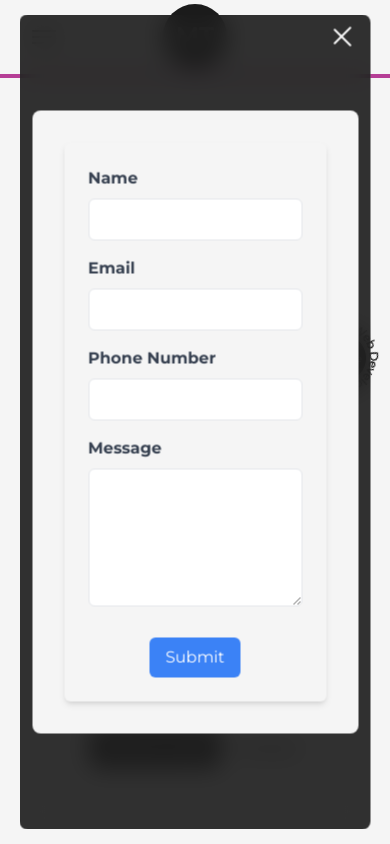
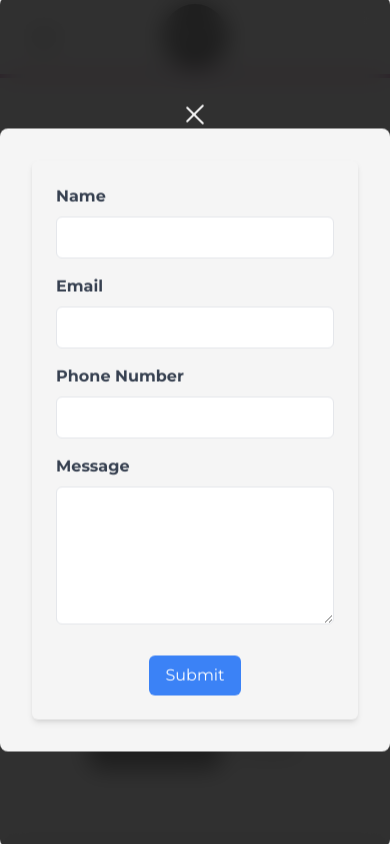
Before and after one commit to mg0806/Portfolio, a Next.js app: page / in a window 390 px wide. Both pictures are taken after a click on the button "Contact". Shown: the top 844 px of the page. Built offline with nearby package versions, Linux system fonts and the light colour scheme.

Commit message:
update src/pages/index.js-close button in mobile

```diff
--- a/src/pages/index.js
+++ b/src/pages/index.js
@@ -96,11 +96,11 @@ export default function Home() {
       {isContactFormOpen && (
         <div
           className="fixed bg-dark/90 dark:bg-light/75 backdrop-blur-md py-32 sm:py-24 rounded-lg min-w-[90vw]
-         flex flex-col justify-between items-center top-1/2 left-1/2 -translate-x-1/2 -translate-y-1/2 z-50"
+         flex flex-col justify-between items-center top-1/2 left-1/2 -translate-x-1/2 -translate-y-1/2 z-50 sm:min-w-[100vw] "
         >
           <button
             onClick={() => setIsContactFormOpen(false)} // Add onClick event to close the contact form
-            className="absolute top-0 right-0 m-4 text-light flex flex-col"
+            className="absolute sm:relative top-0 right-0 m-4 text-light flex flex-col"
           >
             <span
               className={` bg-light dark:bg-dark transition-all duration-300 block h-0.5 w-6 rounded-sm -rotate-45 translate-y-1 `}
@@ -109,7 +109,7 @@ export default function Home() {
               className={` bg-light dark:bg-dark transition-all duration-300 block h-0.5 w-6 rounded-sm rotate-45 translate-y-1 `}
             ></span>
           </button>
-          <div className=" min-w-[40%] bg-light dark:bg-dark dark:bg-opacity-50 p-8 rounded-lg">
+          <div className=" min-w-[40%] sm:w-full bg-light dark:bg-dark dark:bg-opacity-50 p-8 rounded-lg">
             <form
               className=" mx-auto p-6 bg-light rounded-md shadow-md"
               onSubmit={sendEmail}
```
